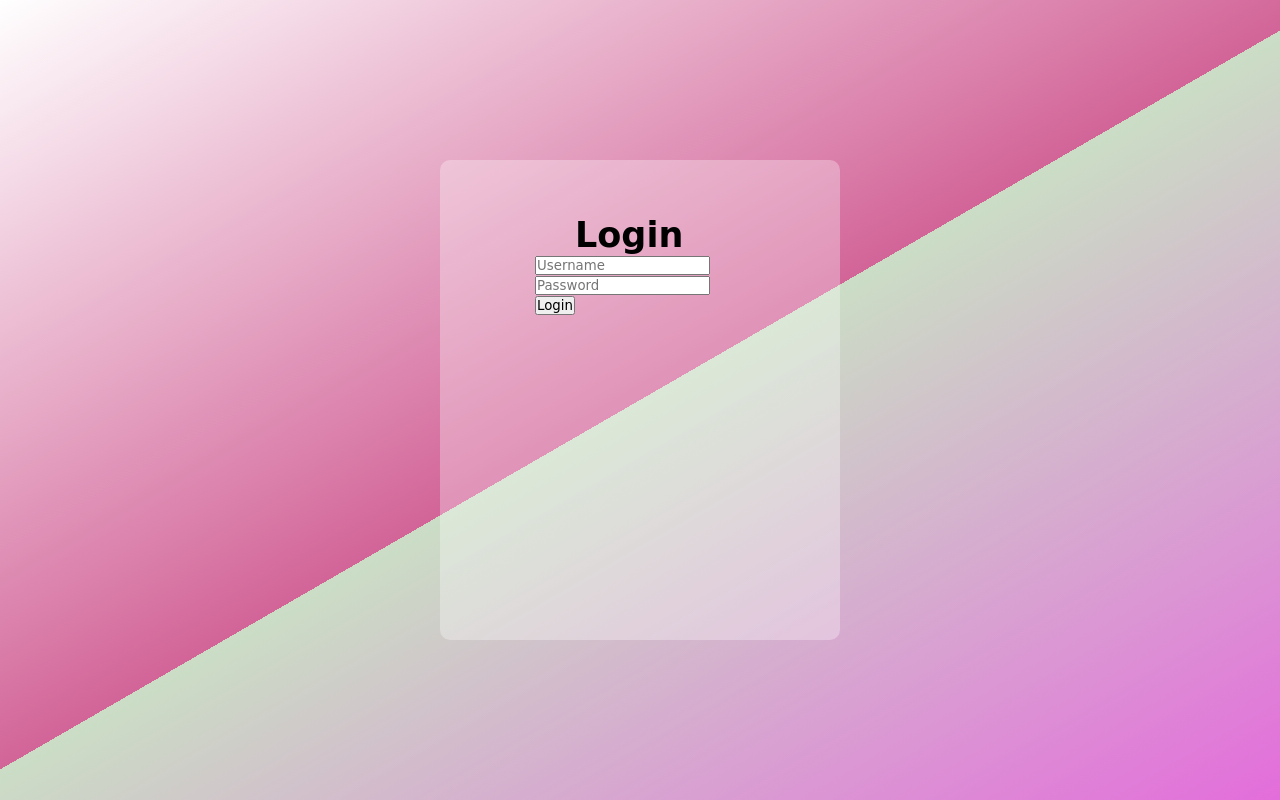
After one commit to amzad78692/Question-Paper-Generator, a PHP site: page /Iddept.php in a window 1280 px wide. The commit adds this page. Run offline with PHP 8.4, Linux system fonts and the light colour scheme.

Commit message:
nirajchange

```diff
--- /dev/null
+++ b/IDdept.css
@@ -0,0 +1,46 @@
+*{
+margin: 0;
+padding: 0;
+font-family: 'Lemonada', cursive;
+box-sizing: border-box;
+}
+
+section{
+display: flex;
+justify-content: center;
+align-items: center;
+height: 100vh;
+background-image: linear-gradient(-30deg,#29a7c4 0%,#eed2d2 50%,
+ #4c88c5 0%,white 100%);
+filter:hue-rotate(110deg);
+}
+
+.box{
+ position: absolute;
+ display: flex;
+ padding: 20px;
+ height: 480px;
+ width: 400px;
+ justify-content: center;
+ align-items: center;
+ background-color: rgba(255,255,255,0.3);
+ border-radius: 10px;
+ box-shadow: 0 5px 35 rgba(0,0,0,0.2);
+}
+
+.box .form{
+position: relative;
+width: 100%;
+margin-bottom: 20px;
+}
+
+form{
+width: 100%;
+height: 100%;
+margin-left: 40px;
+padding: 35px;
+}
+form h1{
+font-size: 35px;
+margin-left: 40px;
+}
--- /dev/null
+++ b/Iddept.php
@@ -0,0 +1,32 @@
+<!DOCTYPE html>
+<html lang="en">
+<head>
+        <meta charset="UTF-8">
+        <meta http-equiv="X-UA-Compatible" content="IE=edge">
+        <meta name="viewport" content="width=device-width, initial-scale=1.0">
+        <link rel="stylesheet" href="IDdept.css">
+        <title>Registration Faculty</title>
+</head>
+<body>
+    <section>
+        <div></div>
+        <div class="box">
+           <form method="post">
+                        <h1>Login</h1>
+                        <form>
+                            <div class="inputbox">
+                                <input type="text" placeholder="Username" name="username">
+                            </div>
+                            <div class="inputbox">
+                                <input type="password" placeholder="Password" name="password">
+                            </div>
+                            <div class="inputbox">
+                                <input type="submit" value="Login" name="Submit">
+                            </div>
+                        </form>
+             </form>
+        </div>
+</section>
+
+</body>
+</html>
--- a/index.php
+++ b/index.php
@@ -22,7 +22,7 @@
         </div>
         <div id="MainMenu">
             <a href="AdminLogin.php" id="Alogin">Admin Login</a>
-            <a href="#" id="Edlogin">Examination Department Login</a>
+            <a href="Examadmistrator.php" id="Edlogin">Examination Department Login</a>
             <a href="#" id="Flogin">Faculty Login</a>
             <a href="About.php" id="About">About</a>
         </div>
```
Also changed, not shown: Examadministrator.php (added, +31 -0 lines), Examadminitrator.css (added, +63 -0 lines).
